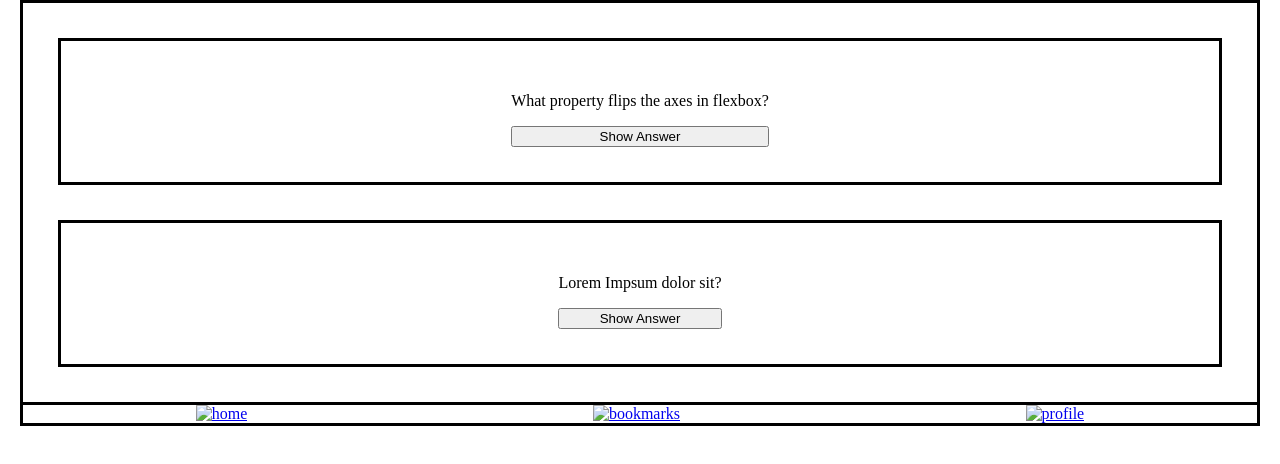
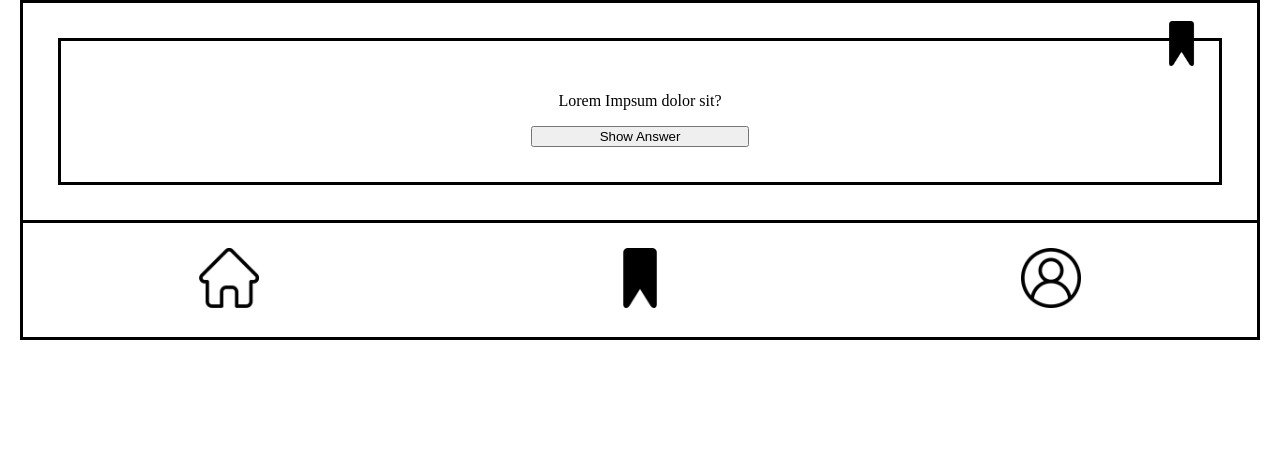
Before and after one commit to alexander-bick/quiz-app, a plain HTML site: page bookmarks.html in a window 1280 px wide. Shown: the part 126-590 px from the top of the page. Drawn offline with Linux system fonts and the light colour scheme; files that its build step writes are made by us from their sources.

Commit message:
add bookmarks.html

```diff
--- a/bookmarks.html
+++ b/bookmarks.html
@@ -5,31 +5,23 @@
     <meta http-equiv='X-UA-Compatible' content='IE=edge'>
     <title>Quiz App</title>
     <meta name='viewport' content='width=device-width, initial-scale=1'>
-    <link rel='stylesheet' type='text/css' media='screen' href='styles.css'>
+    <link rel='stylesheet' type='text/css' media='screen' href='css/styles.css'>
     </head>
 <body>
     <header class="header">
         <h1 class="header__heading">Quiz App</h1>
     </header>
     <main>
-        <section class="card" id="question1">
-            <p>What property flips the axes in flexbox?</p>
-            <button class="answerbutton">Show Answer</button>
-
-        </section>
         <section class="card" id="question2">
+            <img class="card__bookmark" alt="bookmarkfilled" src="images/bookmarkfilled.png"/>
             <p>Lorem Impsum dolor sit?</p>
-            <button class="answerbutton">Show Answer</button>
+            <button class="card__answerbutton">Show Answer</button>
         </section>
     </main>
     <footer class="footer">
-        <a href="index.html"><img alt="home" src=""/></a>
-        <a href="bookmarks.html"><img alt="bookmarks" src=""/></a></a>
-        <a href="profil.html"><img alt="profile" src=""/></a></a>
+        <a href="index.html"><img alt="home" src="images/homeempty.png" class="footer__icon"/></a>
+        <a href="bookmarks.html"><img alt="bookmarks" src="images/bookmarkfilled.png" class="footer__icon"/></a></a>
+        <a href="profil.html"><img alt="profile" src="images/userempty.png" class="footer__icon"/></a></a>
     </footer>
-
-
-
-
 </body>
 </html>
```
Also changed, not shown: css/bookmarks.styles.css (added), profil.html (deleted).
